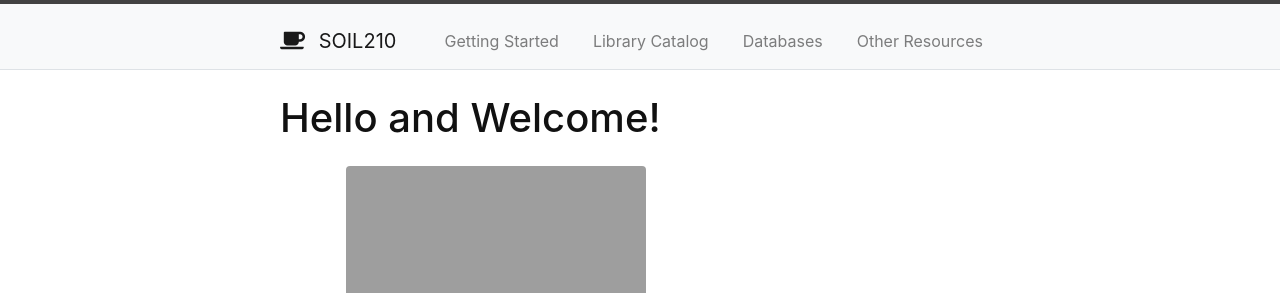
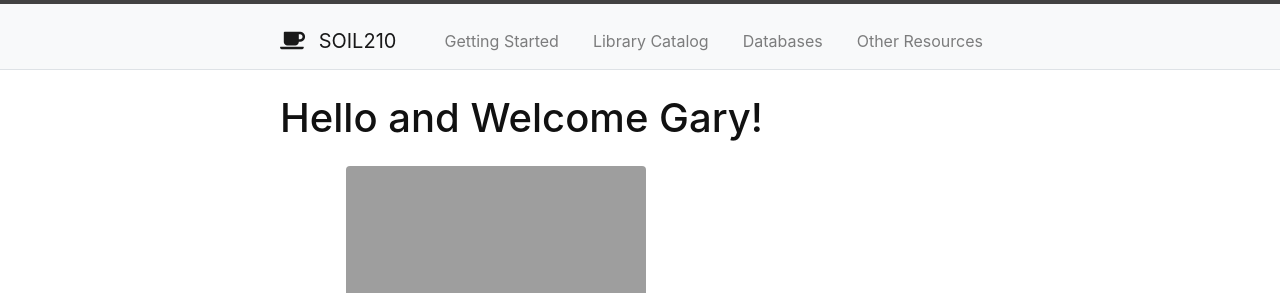
Before and after one commit to DickTurpshead/soil210, a Jekyll site: the page built from index.md, in a window 1280 px wide. Shown: the top 293 px of the page. Built offline with Jekyll 4.4.1, drawn with Linux system fonts in a browser that asks for light colours.

Commit message:
Update index.md

```diff
--- a/index.md
+++ b/index.md
@@ -3,7 +3,7 @@ title: Home
 layout: default
 ---
 
-# Hello and Welcome!
+# Hello and Welcome Gary!
 
 {% include figure.html img="HD_portrait.jpg" alt="portrait of Hanwen Dong" caption="portrait of Hanwen Dong (credit: Joe Pallen)" width="75%" %}
 
```
